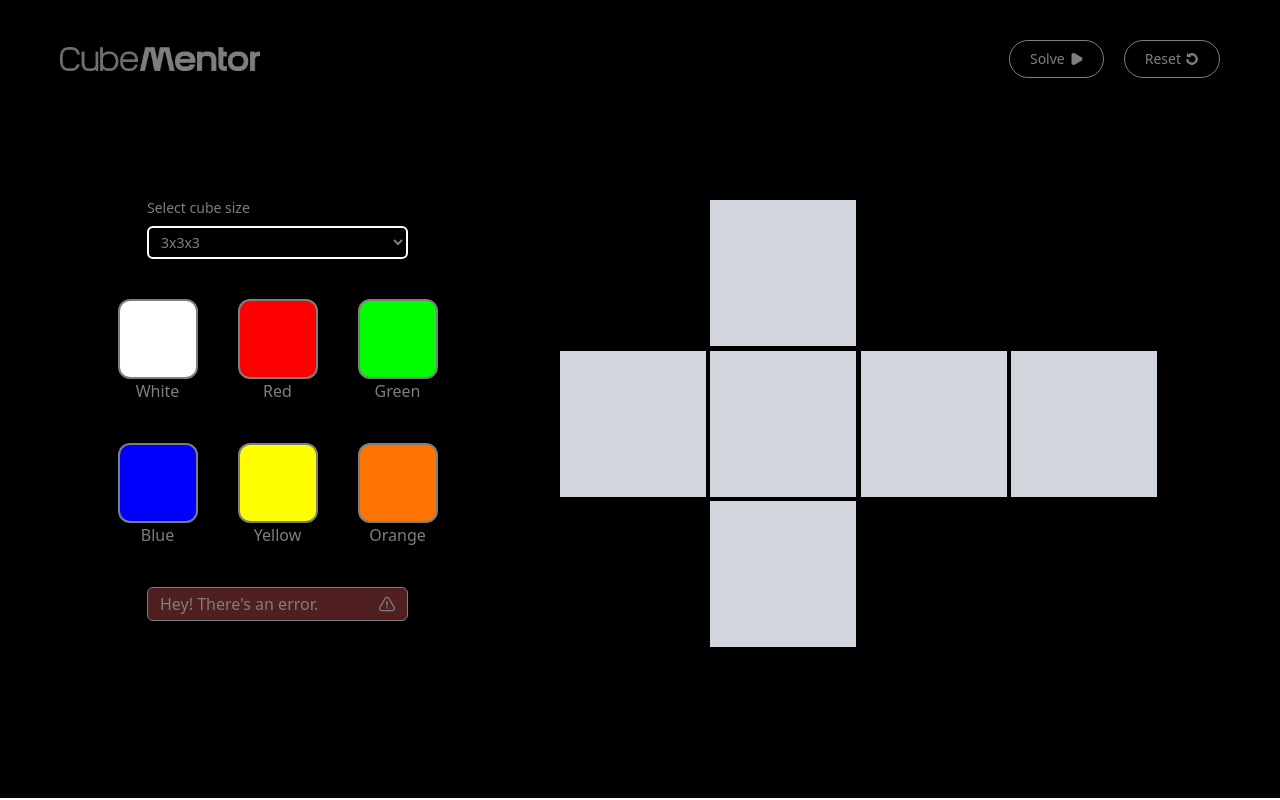
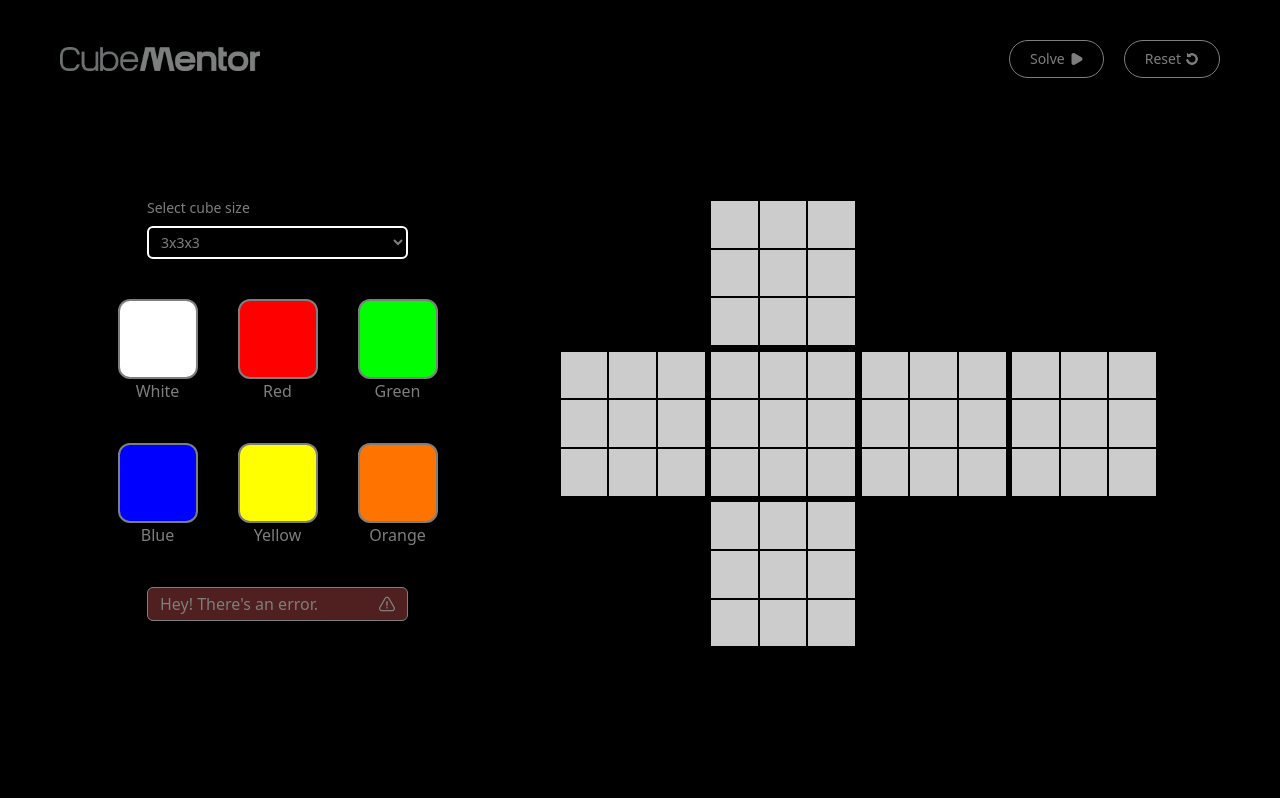
Before and after one commit to DarshParikh25/CubeMentor, a React (Vite) app: page / in a window 1280 px wide. Built offline with nearby package versions, Linux system fonts and the light colour scheme.

Commit message:
Created the functionality to mark and reset the cube

```diff
--- a/src/components/CubeFormation.tsx
+++ b/src/components/CubeFormation.tsx
@@ -1,8 +1,14 @@
-import { useState, type JSX } from 'react'
+import { useContext, useEffect, type JSX } from 'react'
+import AppContext, { type AppContextType } from '../context/AppContext';
 
 const CubeFormation = (): JSX.Element => {
-    const [size, setSize] = useState<number>(3);
-    const [color, setColor] = useState<string | null>(null);
+    const context: AppContextType | undefined = useContext(AppContext)
+
+    if(!context) {
+        return <div>Loading...</div>
+    }
+
+    const { size, setSize, color, setColor, cube, setCube } = context;
 
     const colors: [string, string][] = [
         ['#fff', 'White'],
@@ -13,13 +19,30 @@ const CubeFormation = (): JSX.Element => {
         ['#ff7300', 'Orange']
     ]
 
-    const faces = (): JSX.Element => {
+    useEffect(() => {
+        setCube(
+            Array.from({ length: 6 }, () => (
+                Array(size * size).fill('#ccc')
+            ))
+        )
+    }, [size, setCube])
+
+    const handleChangeColor = (index: number, i: number): void => {
+        if(color) {
+        const newCube = [...cube];
+        newCube[index][i] = color;
+        setCube(newCube);
+        }
+    }
+
+    const faces = (faceIndex: number): JSX.Element => {
         return (
         <div className={`w-[150px] h-[150px] border-2 border-black bg-gray-300 grid grid-cols-${size}`}>
             {
-            Array(size * size).map((pieceColor: string, i: number) => (
+            cube[faceIndex].map((pieceColor: string, i: number) => (
                 <div
                     key={i}
+                    onClick={() => {handleChangeColor(faceIndex, i); console.log(cube)}}
                     className={`border border-black flex min-w-[37.5px] min-h-[37.5px] w-full h-full cursor-pointer`}
                     style={{ backgroundColor: pieceColor }}
                 ></div>
@@ -30,7 +53,7 @@ const CubeFormation = (): JSX.Element => {
     }
 
     return (
-        <section className="grid xl:grid-cols-[0.75fr_1.25fr] grid-cols-1 py-20 min-h-[85vh]">
+        <section className="grid xl:grid-cols-[0.75fr_1.25fr] grid-cols-1 py-20 min-h-[85vh] gap-10 xl:gap-0">
             <div className=" flex flex-col gap-10 items-center">
                 {/* Size Selection */}
                 <form className="w-[60%] flex flex-col gap-2">
@@ -69,12 +92,12 @@ const CubeFormation = (): JSX.Element => {
             {/* Rubik's Cube Layout */}
             <div className="w-full flex justify-center">
                 <div className="grid grid-cols-4 grid-rows-3 gap-0.5 w-[600px] h-[450px]">
-                <div className="col-start-2 row-start-1">{faces()}</div>
-                <div className="col-start-1 row-start-2">{faces()}</div>
-                <div className="col-start-2 row-start-2">{faces()}</div>
-                <div className="col-start-3 row-start-2">{faces()}</div>
-                <div className="col-start-4 row-start-2">{faces()}</div>
-                <div className="col-start-2 row-start-3">{faces()}</div>
+                <div className="col-start-2 row-start-1">{faces(0)}</div>
+                <div className="col-start-1 row-start-2">{faces(1)}</div>
+                <div className="col-start-2 row-start-2">{faces(2)}</div>
+                <div className="col-start-3 row-start-2">{faces(3)}</div>
+                <div className="col-start-4 row-start-2">{faces(4)}</div>
+                <div className="col-start-2 row-start-3">{faces(5)}</div>
                 </div>
             </div>
         </section>
--- a/src/components/Navbar.tsx
+++ b/src/components/Navbar.tsx
@@ -1,6 +1,22 @@
-import { type JSX } from 'react'
+import { useContext, type JSX } from 'react'
+import AppContext, { type AppContextType } from '../context/AppContext';
 
 const Navbar = (): JSX.Element => {
+    const context: AppContextType | undefined = useContext(AppContext)
+
+    if(!context) {
+        return <div>Loading...</div>
+    }
+
+    const { size, setCube } = context;
+
+    const handleReset = (): void => {
+        setCube(
+            Array.from({ length: 6 }, () => (
+                Array(size * size).fill('#ccc')
+            ))
+        )
+    }
 
     return (
         <nav className="py-10 flex justify-between items-center">
@@ -11,6 +27,7 @@ const Navbar = (): JSX.Element => {
                     <img src="/play.png" alt="solve-icon" className="md:w-3 cursor-pointer" />
                 </button>
                 <button
+                    onClick={handleReset}
                     className="md:bg-transparent md:border md:border-[#7c7f7e] md:rounded-full md:text-sm md:px-5 md:py-2 flex md:gap-1 justify-center items-center cursor-pointer"
                 >
                     <span className="md:block hidden">Reset</span>
--- /dev/null
+++ b/src/context/AppContext.tsx
@@ -0,0 +1,14 @@
+import { createContext } from 'react'
+
+export type AppContextType = {
+    size: number,
+    setSize: React.Dispatch<React.SetStateAction<number>>,
+    color: string | null,
+    setColor: React.Dispatch<React.SetStateAction<string | null>>,
+    cube: string[][],
+    setCube: React.Dispatch<React.SetStateAction<string[][]>>
+}
+
+const AppContext = createContext<AppContextType | undefined>(undefined);
+
+export default AppContext
--- /dev/null
+++ b/src/context/AppContextProvider.tsx
@@ -0,0 +1,35 @@
+import { useState } from 'react'
+import AppContext, { type AppContextType } from './AppContext'
+
+type Props = {
+    children: React.ReactNode
+}
+
+const AppContextProvider: React.FC<Props> = ({ children }) => {
+    const [size, setSize] = useState<number>(3);
+    const [color, setColor] = useState<string | null>(null);
+    const [cube, setCube] = useState<string[][]>(
+        Array.from({ length: 6 }, () => (
+        Array(9).fill('#ccc')
+        ))
+    );
+
+    const value: AppContextType = {
+        size,
+        setSize,
+        color,
+        setColor,
+        cube,
+        setCube
+    }
+
+    return (
+        <AppContext.Provider
+            value={ value }
+        >
+            { children }
+        </AppContext.Provider>
+    )
+}
+
+export default AppContextProvider
--- a/src/main.tsx
+++ b/src/main.tsx
@@ -2,9 +2,12 @@ import { StrictMode } from 'react'
 import { createRoot } from 'react-dom/client'
 import './index.css'
 import App from './App.tsx'
+import AppContextProvider from './context/AppContextProvider.tsx'
 
 createRoot(document.getElementById('root')!).render(
   <StrictMode>
+    <AppContextProvider>
       <App />
+    </AppContextProvider>
   </StrictMode>,
 )
```
